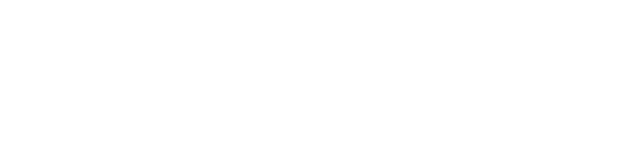
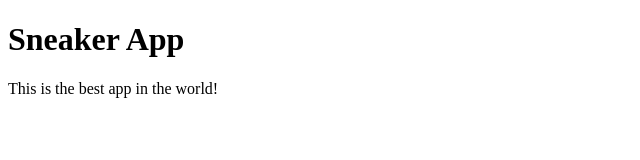
Before and after one commit to ernestofreyreg/sneaker-shop, a plain HTML site: page index.html in a window 1280 px wide. Shown: the whole page, without its empty margins (0-640 px from the left). Drawn offline with Linux system fonts and the light colour scheme.

Commit message:
changed the webpage

```diff
--- a/index.html
+++ b/index.html
@@ -7,6 +7,7 @@
     <title>Sneaker App</title>
 </head>
 <body>
-
+    <h1>Sneaker App</h1>
+    <p>This is the best app in the world!</p>
 </body>
 </html>
```
